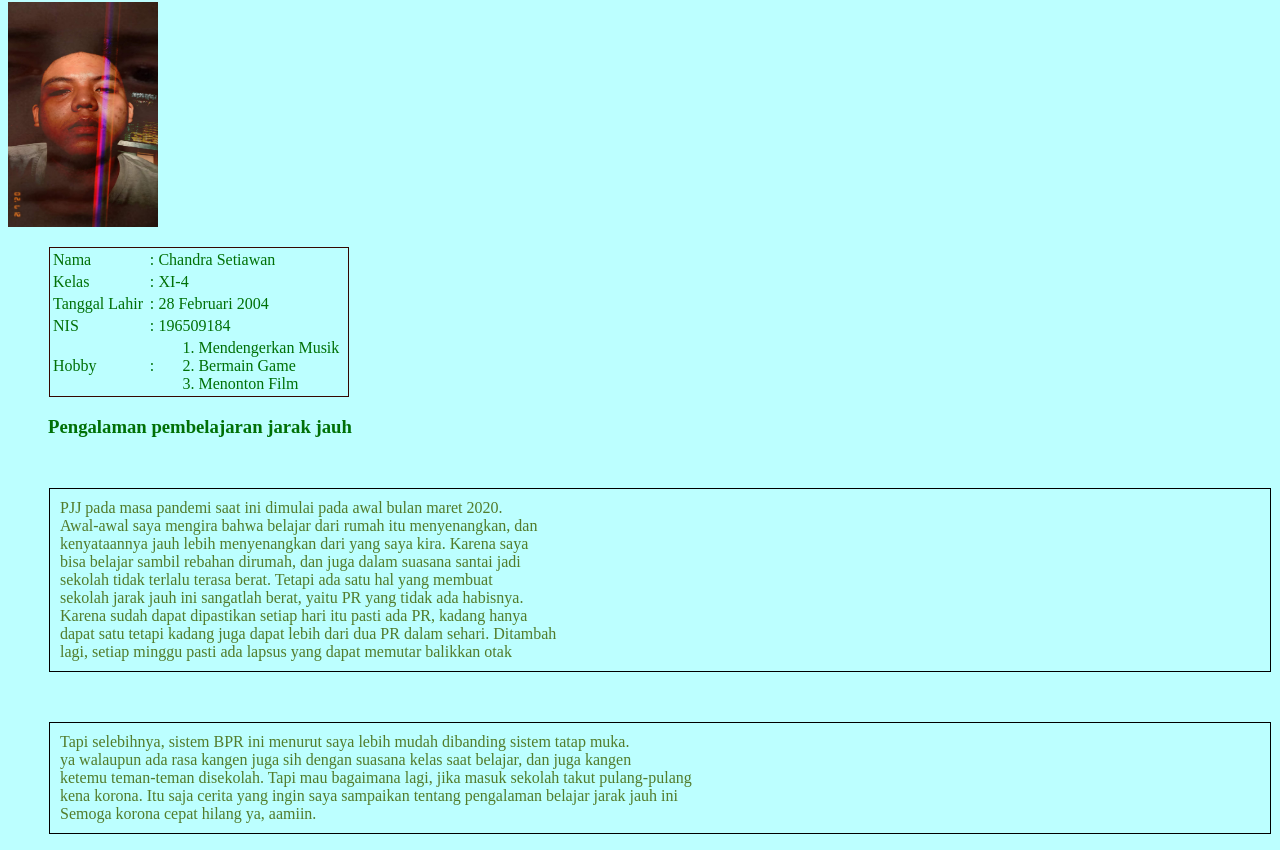
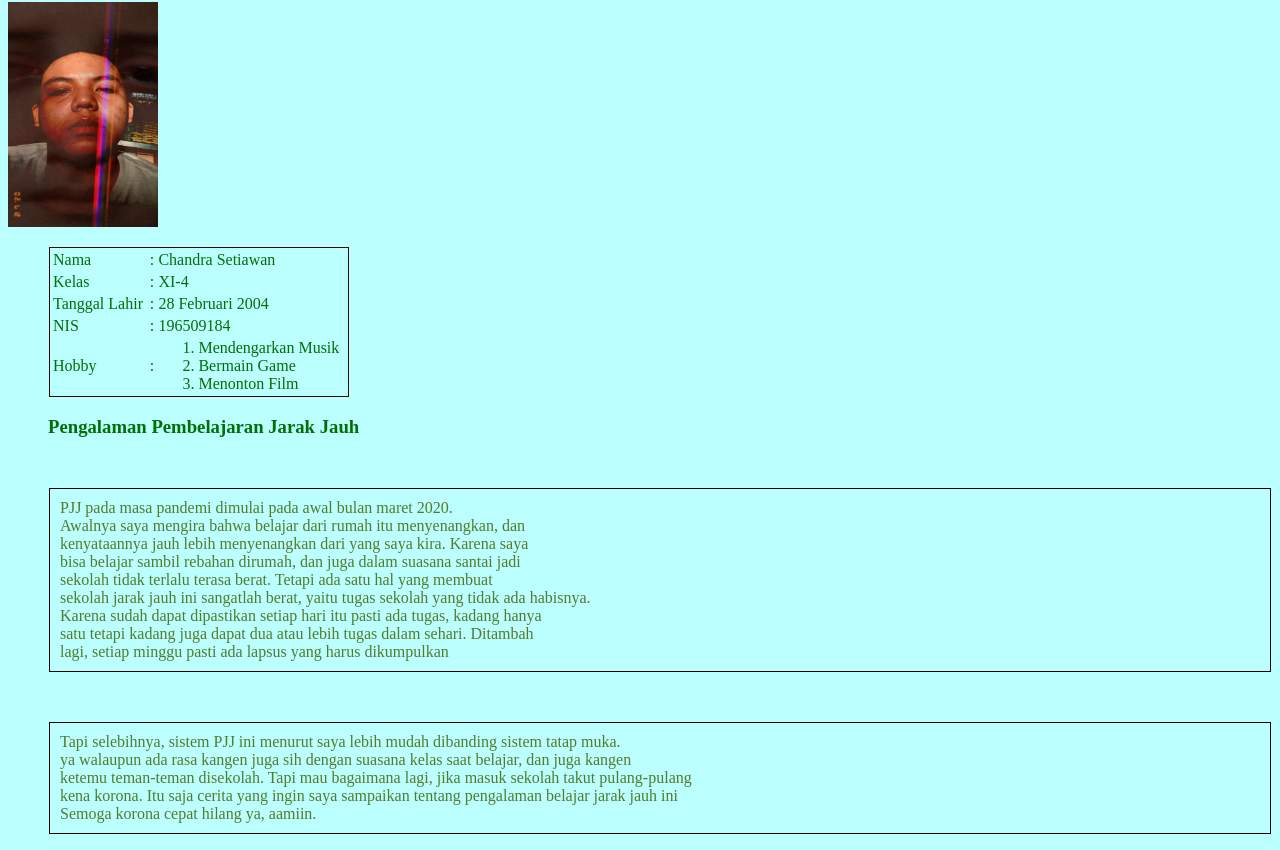
Before and after one commit to chandraset65/chandraset65.github.io, a plain HTML site: page index.html in a window 1280 px wide. Shown: the part 78-928 px from the top of the page. Drawn offline with Linux system fonts and the light colour scheme.

Commit message:
Update index.html

```diff
--- a/index.html
+++ b/index.html
@@ -32,27 +32,26 @@
  <tr>
  <td>Hobby</td>
  <td>:</td> <td><ol>
- <li>Mendengerkan Musik</li>
+ <li>Mendengarkan Musik</li>
  <li>Bermain Game</li>
  <li>Menonton Film</li>
  </ol></td>
  </tr>
  </table>
- <h3>Pengalaman pembelajaran jarak jauh</h3>
- <p>PJJ pada masa pandemi saat ini dimulai pada awal bulan maret 2020.<br>
- Awal-awal saya mengira bahwa belajar dari rumah itu menyenangkan, dan<br>
+ <h3>Pengalaman Pembelajaran Jarak Jauh</h3>
+ <p>PJJ pada masa pandemi dimulai pada awal bulan maret 2020.<br>
+ Awalnya saya mengira bahwa belajar dari rumah itu menyenangkan, dan<br>
  kenyataannya jauh lebih menyenangkan dari yang saya kira. Karena saya<br>
  bisa belajar sambil rebahan dirumah, dan juga dalam suasana santai jadi<br>
  sekolah tidak terlalu terasa berat. Tetapi ada satu hal yang membuat <br>
- sekolah jarak jauh ini sangatlah berat, yaitu PR yang tidak ada habisnya.<br>
- Karena sudah dapat dipastikan setiap hari itu pasti ada PR, kadang hanya<br>
- dapat satu tetapi kadang juga dapat lebih dari dua PR dalam sehari. Ditambah<br>
- lagi, setiap minggu pasti ada lapsus yang dapat memutar balikkan otak</p>
- <p>Tapi selebihnya, sistem BPR ini menurut saya lebih mudah dibanding sistem tatap muka.<br>
+ sekolah jarak jauh ini sangatlah berat, yaitu tugas sekolah yang tidak ada habisnya.<br>
+ Karena sudah dapat dipastikan setiap hari itu pasti ada tugas, kadang hanya<br>
+ satu tetapi kadang juga dapat dua atau lebih tugas dalam sehari. Ditambah<br>
+ lagi, setiap minggu pasti ada lapsus yang harus dikumpulkan</p>
+ <p>Tapi selebihnya, sistem PJJ ini menurut saya lebih mudah dibanding sistem tatap muka.<br>
  ya walaupun ada rasa kangen juga sih dengan suasana kelas saat belajar, dan juga kangen<br>
  ketemu teman-teman disekolah. Tapi mau bagaimana lagi, jika masuk sekolah takut pulang-pulang<br>
- kena korona. Itu saja cerita yang ingin saya sampaikan tentang pengalaman belajar jarak jauh ini
-<br>
+ kena korona. Itu saja cerita yang ingin saya sampaikan tentang pengalaman belajar jarak jauh ini<br>
  Semoga korona cepat hilang ya, aamiin.
  </p>
 </body>
```
